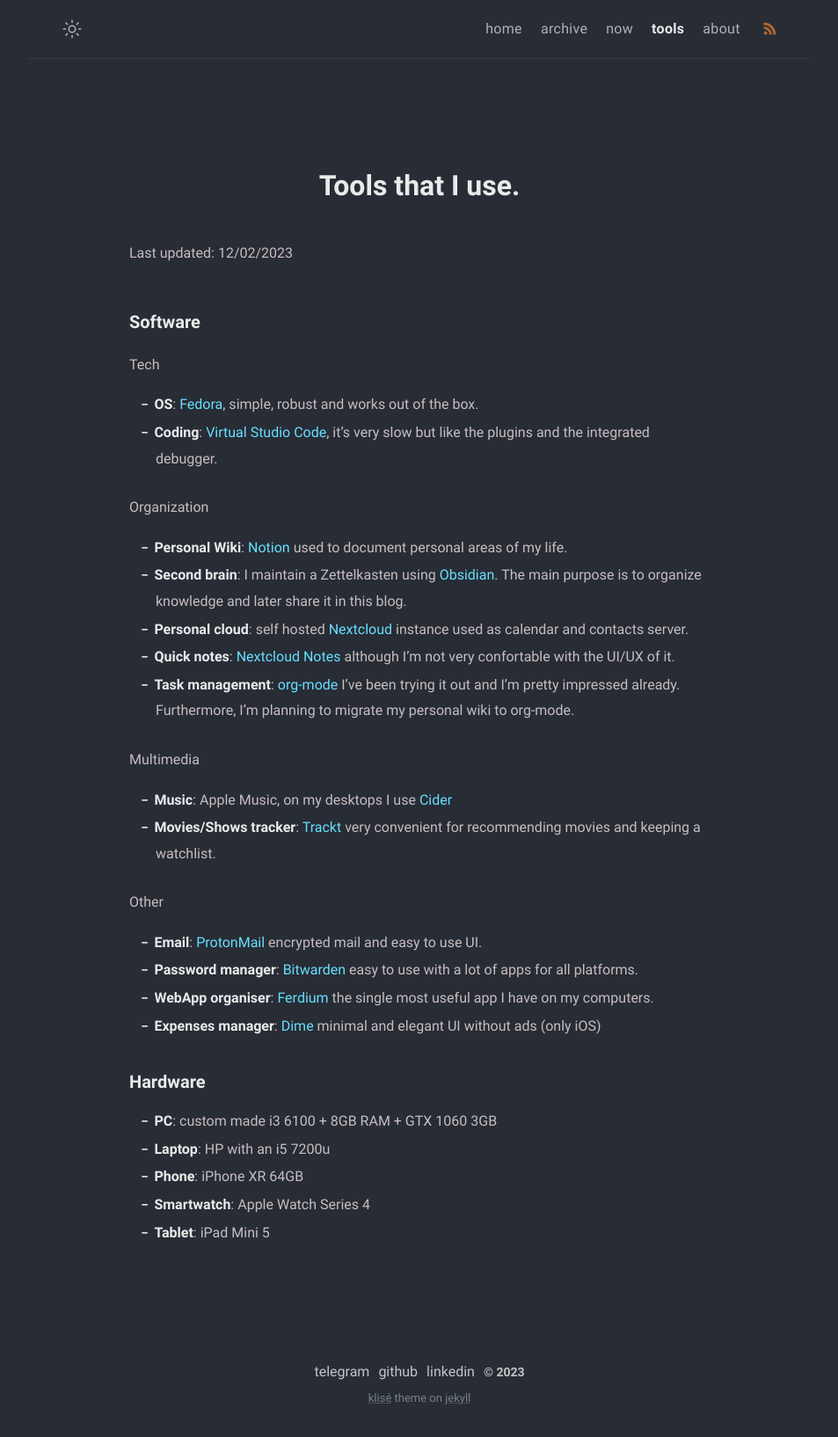
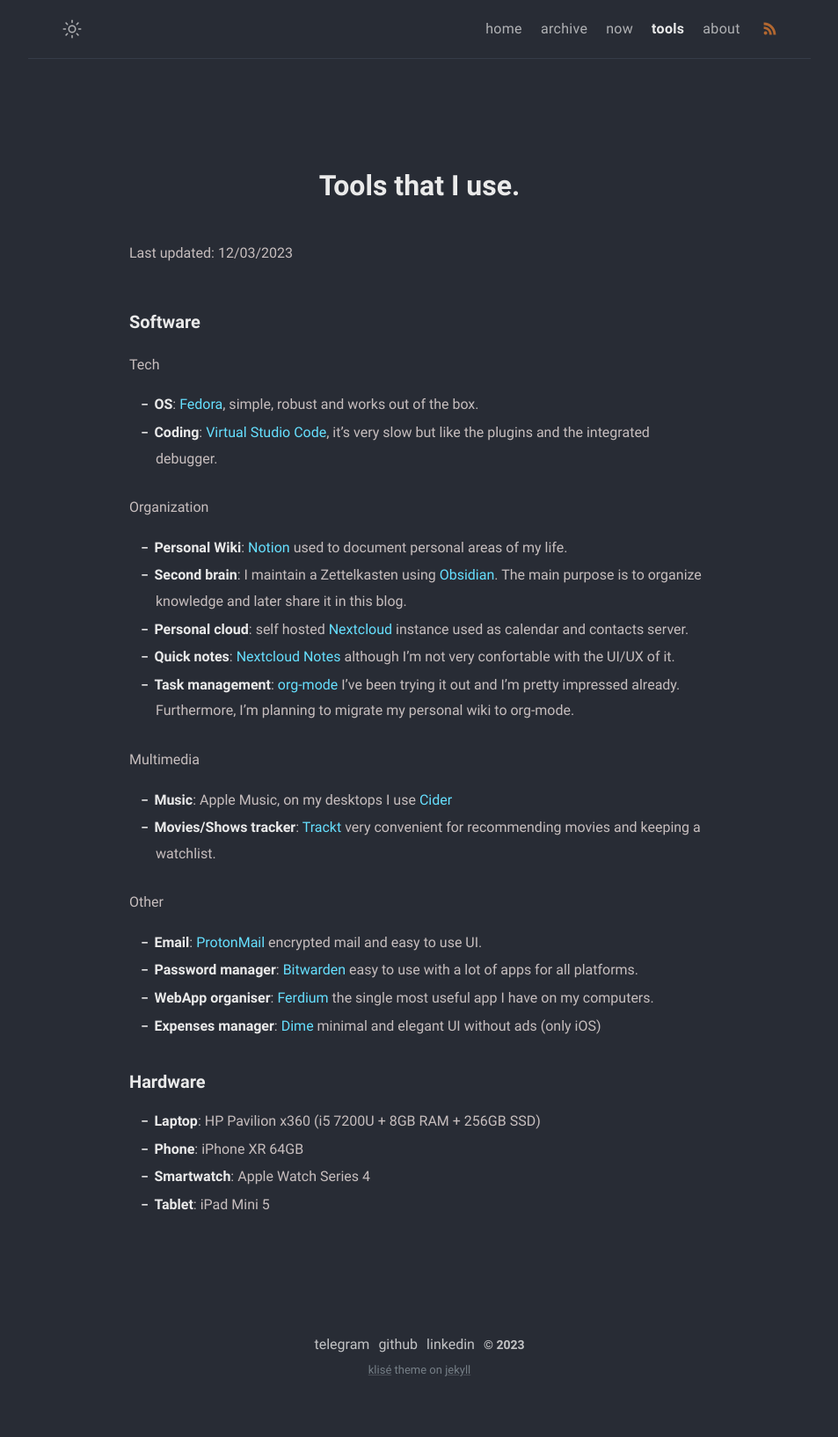
Before and after one commit to MonkeyAndres/MonkeyAndres.github.io, a Jekyll site: the page built from tools.md, in a window 1280 px wide. Shown: the whole page at 88% size, without its empty margins (163-1116 px from the left). Built offline with Jekyll 4.4.1, drawn with Linux system fonts in a browser that asks for light colours; after the commit the page ends 1602 px from its top, so only the background shows below that.

Commit message:
📝 Update tools page

```diff
--- a/tools.md
+++ b/tools.md
@@ -6,7 +6,7 @@
 comments: false
 ---
 
-Last updated: 12/02/2023
+Last updated: 12/03/2023
 
 #### Software
 
@@ -33,8 +33,7 @@
 
 #### Hardware
 
-- **PC**: custom made i3 6100 + 8GB RAM + GTX 1060 3GB
-- **Laptop**: HP with an i5 7200u
+- **Laptop**: HP Pavilion x360 (i5 7200U + 8GB RAM + 256GB SSD)
 - **Phone**: iPhone XR 64GB
 - **Smartwatch**: Apple Watch Series 4
 - **Tablet**: iPad Mini 5
```
